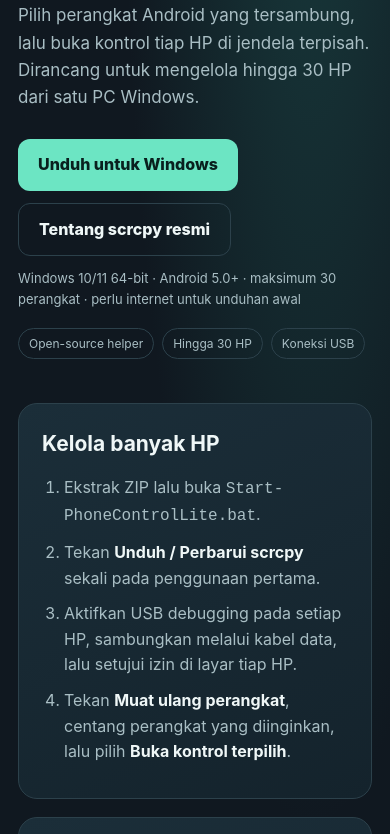
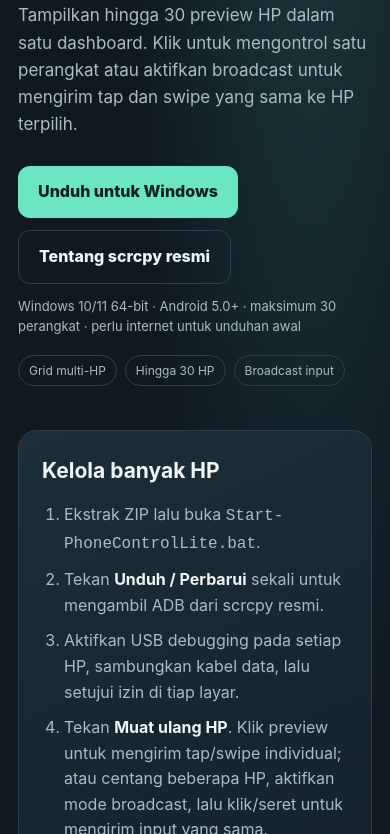
Before and after one commit to twn9-tech/phone-control-lite, a plain HTML site: page index.html in a window 390 px wide. Shown: the part 251-1085 px from the top of the page. Drawn offline with Linux system fonts and the light colour scheme.

Commit message:
Add 30-phone grid preview and input broadcast

```diff
--- a/index.html
+++ b/index.html
@@ -10,7 +10,7 @@
 </head>
 <body><main>
 <header><span class="mark">↗</span><span>PHONE CONTROL LITE</span></header>
-<section class="hero"><div class="eyebrow">Android ke PC · lewat USB</div><h1>Lihat layar HP.<br>Kontrol dari PC.</h1><p>Pilih perangkat Android yang tersambung, lalu buka kontrol tiap HP di jendela terpisah. Dirancang untuk mengelola hingga 30 HP dari satu PC Windows.</p><div class="actions"><a class="button" href="./downloads/PhoneControlLite-Windows.zip">Unduh untuk Windows</a><a class="button secondary" href="https://github.com/Genymobile/scrcpy">Tentang scrcpy resmi</a></div><div class="fine">Windows 10/11 64-bit · Android 5.0+ · maksimum 30 perangkat · perlu internet untuk unduhan awal</div><div class="specs"><span class="tag">Open-source helper</span><span class="tag">Hingga 30 HP</span><span class="tag">Koneksi USB</span></div></section>
-<div class="layout"><section class="card"><h2>Kelola banyak HP</h2><ol><li>Ekstrak ZIP lalu buka <code>Start-PhoneControlLite.bat</code>.</li><li>Tekan <strong>Unduh / Perbarui scrcpy</strong> sekali pada penggunaan pertama.</li><li>Aktifkan USB debugging pada setiap HP, sambungkan melalui kabel data, lalu setujui izin di layar tiap HP.</li><li>Tekan <strong>Muat ulang perangkat</strong>, centang perangkat yang diinginkan, lalu pilih <strong>Buka kontrol terpilih</strong>.</li></ol></section><section class="card"><h2>Batas dan keamanan</h2><p class="warning"><strong>Perlu persetujuan di layar HP.</strong> Android meminta izin debugging saat tersambung pertama kali. Jika layar rusak dan izin tidak bisa disetujui, sambungan mungkin tidak dapat dimulai. Mouse USB melalui adaptor OTG mungkin membantu bila gambar masih terlihat.</p><p>Maksimum 30 HP ditampilkan. Tiap layar berjalan dalam jendela scrcpy tersendiri; performa bergantung pada CPU/GPU, RAM, kabel dan hub USB. Gunakan hanya pada PC yang dipercaya. Aplikasi tidak membuka kunci atau melewati PIN Android.</p></section></div>
+<section class="hero"><div class="eyebrow">Android ke PC · lewat USB</div><h1>Lihat banyak layar.<br>Kontrol bersama.</h1><p>Tampilkan hingga 30 preview HP dalam satu dashboard. Klik untuk mengontrol satu perangkat atau aktifkan broadcast untuk mengirim tap dan swipe yang sama ke HP terpilih.</p><div class="actions"><a class="button" href="./downloads/PhoneControlLite-Windows.zip">Unduh untuk Windows</a><a class="button secondary" href="https://github.com/Genymobile/scrcpy">Tentang scrcpy resmi</a></div><div class="fine">Windows 10/11 64-bit · Android 5.0+ · maksimum 30 perangkat · perlu internet untuk unduhan awal</div><div class="specs"><span class="tag">Grid multi-HP</span><span class="tag">Hingga 30 HP</span><span class="tag">Broadcast input</span></div></section>
+<div class="layout"><section class="card"><h2>Kelola banyak HP</h2><ol><li>Ekstrak ZIP lalu buka <code>Start-PhoneControlLite.bat</code>.</li><li>Tekan <strong>Unduh / Perbarui</strong> sekali untuk mengambil ADB dari scrcpy resmi.</li><li>Aktifkan USB debugging pada setiap HP, sambungkan kabel data, lalu setujui izin di tiap layar.</li><li>Tekan <strong>Muat ulang HP</strong>. Klik preview untuk mengirim tap/swipe individual; atau centang beberapa HP, aktifkan mode broadcast, lalu klik/seret untuk mengirim input yang sama.</li></ol></section><section class="card"><h2>Preview dan keamanan</h2><p class="warning"><strong>Preview berupa snapshot berkala, bukan video langsung.</strong> Saat banyak perangkat tersambung, pembaruannya dapat memerlukan beberapa detik dan tidak serempak.</p><p>Broadcast dapat menekan tombol atau mengubah halaman di semua HP yang dipilih. Pastikan perangkat berada pada layar yang sesuai. Perlu USB debugging; gunakan hanya pada PC dan perangkat yang dipercaya.</p></section></div>
 <footer>Phone Control Lite adalah launcher sederhana yang menggunakan scrcpy, proyek terpisah berlisensi Apache-2.0. <a href="https://github.com/Genymobile/scrcpy">Sumber resmi scrcpy di GitHub</a>. Bukan produk resmi Genymobile.</footer>
 </main></body></html>
```
Also changed, not shown: README-ID.txt, 3 other files.
